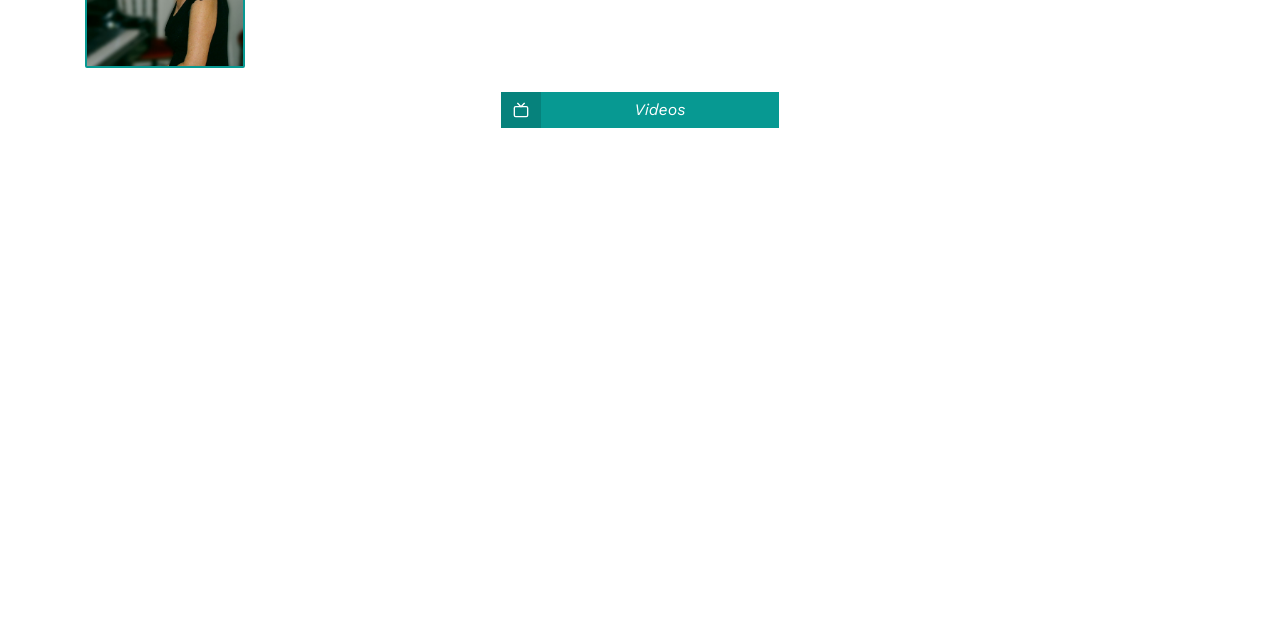
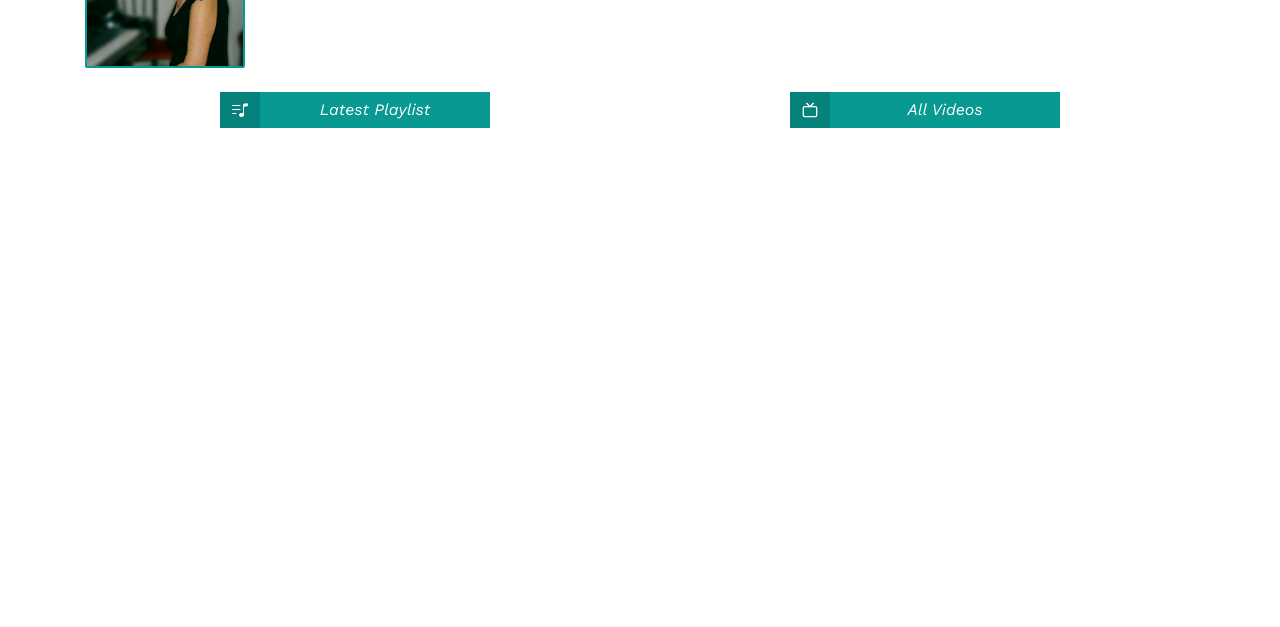
Before and after one commit to Coriou/lilianpennistonrossi, a Gatsby site: page / in a window 1280 px wide. Shown: the part 173-800 px from the top of the page. Built offline with nearby package versions, Linux system fonts and the light colour scheme; Gatsby itself is replaced by a stand-in of ours; a web font is replaced by a local one.

Commit message:
Link to latest playlist on home page

```diff
--- a/src/pages/index.js
+++ b/src/pages/index.js
@@ -3,6 +3,7 @@ import { graphql, Link } from "gatsby"
 import { Row, Col } from "reactstrap"
 import { Button } from "reactstrap"
 import { FiTv } from "react-icons/fi"
+import { BsMusicNoteList } from "react-icons/bs"
 import { MDXProvider } from "@mdx-js/react"
 import { MDXRenderer } from "gatsby-plugin-mdx"
 
@@ -34,10 +35,29 @@ const IndexPage = ({ data }) => {
 			</article>
 
 			<Row>
+				<Col
+					xs={12}
+					sm={6}
+					className="d-flex justify-content-center align-content-center mb-6 mt-4"
+				>
+					<Button
+						color="primary"
+						className="btn-iconed w-100 w-md-50 text-white"
+						block
+						to={"/p/confinement-2020"}
+						tag={Link}
+					>
+						<span className="btn-icon">
+							<BsMusicNoteList />
+						</span>
+						<span className="btn-text">Latest Playlist</span>
+					</Button>
+				</Col>
+
 				<Col className="d-flex justify-content-center align-content-center mb-6 mt-4">
 					<Button
 						color="primary"
-						className="btn-iconed w-50 w-md-25 text-white"
+						className="btn-iconed w-100 w-md-50 text-white"
 						block
 						to={"/v"}
 						tag={Link}
@@ -45,7 +65,7 @@ const IndexPage = ({ data }) => {
 						<span className="btn-icon">
 							<FiTv />
 						</span>
-						<span className="btn-text">Videos</span>
+						<span className="btn-text">All Videos</span>
 					</Button>
 				</Col>
 			</Row>
```
